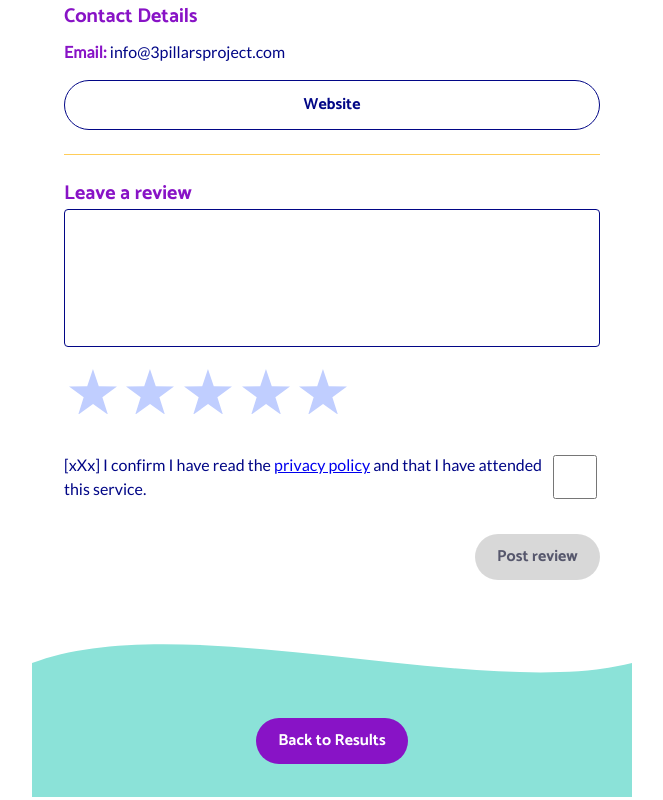
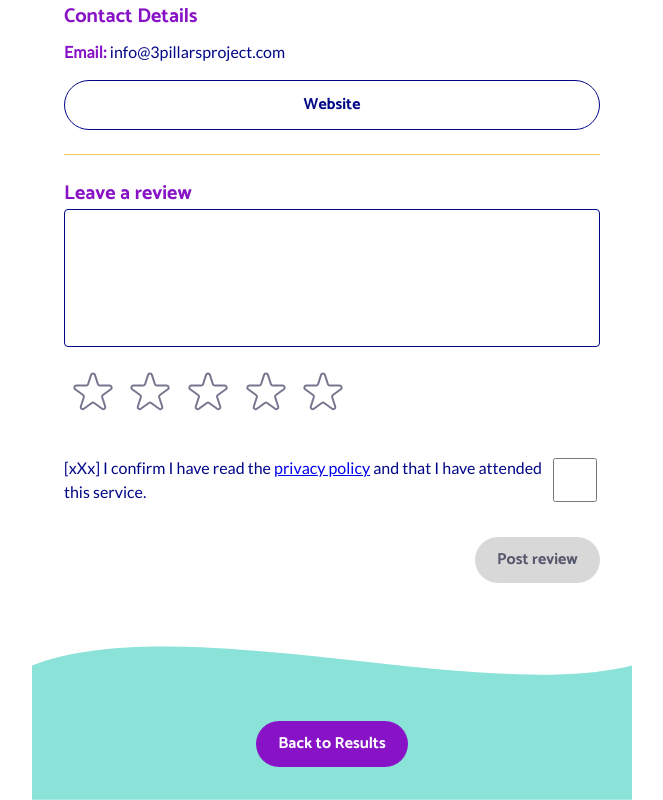
Before and after one commit to neontribe/my-best-life, a Next.js app: page /service/3pillars-project-the-leadership-academy in a window 1280 px wide. Shown: the part 857-1657 px from the top of the page, without its empty margins (308-971 px from the left). Built offline with nearby package versions, Linux system fonts and the light colour scheme.

Commit message:
feat: replace star rating icon to match icon set

```diff
--- a/src/Components/FiveStar.tsx
+++ b/src/Components/FiveStar.tsx
@@ -40,7 +40,11 @@
 const Star = ({ highlight, onHover, onSelect, value }: StarInterface) => {
   const fill = highlight
     ? MyBestLifeTheme.colours.yellow
-    : MyBestLifeTheme.colours.blue_light
+    : MyBestLifeTheme.colours.white
+
+  const strokeColor = highlight
+    ? MyBestLifeTheme.colours.purple
+    : MyBestLifeTheme.colours.grey
 
   return (
     <StarContainer onMouseEnter={() => onHover()}>
@@ -50,13 +54,18 @@
         name="starRating"
         onChange={() => onSelect()}
       />
-      <svg version="1.1" viewBox="0 0 226.75 215.81">
-        <g transform="translate(237.35 107.06)">
-          <path
-            d="m-10.601-24.957-69.036 51.368 26.048 82.013-70.187-49.783-69.95 50.117 25.658-82.136-69.279-51.039 86.045-0.97944 27.133-81.661 27.521 81.531z"
-            fill={fill}
-          />
-        </g>
+      <svg
+        xmlns="http://www.w3.org/2000/svg"
+        fill={fill}
+        viewBox="0 0 24 24"
+        stroke={strokeColor}
+      >
+        <path
+          strokeLinecap="round"
+          strokeLinejoin="round"
+          strokeWidth="1"
+          d="M11.049 2.927c.3-.921 1.603-.921 1.902 0l1.519 4.674a1 1 0 00.95.69h4.915c.969 0 1.371 1.24.588 1.81l-3.976 2.888a1 1 0 00-.363 1.118l1.518 4.674c.3.922-.755 1.688-1.538 1.118l-3.976-2.888a1 1 0 00-1.176 0l-3.976 2.888c-.783.57-1.838-.197-1.538-1.118l1.518-4.674a1 1 0 00-.363-1.118l-3.976-2.888c-.784-.57-.38-1.81.588-1.81h4.914a1 1 0 00.951-.69l1.519-4.674z"
+        />
       </svg>
     </StarContainer>
   )
```
